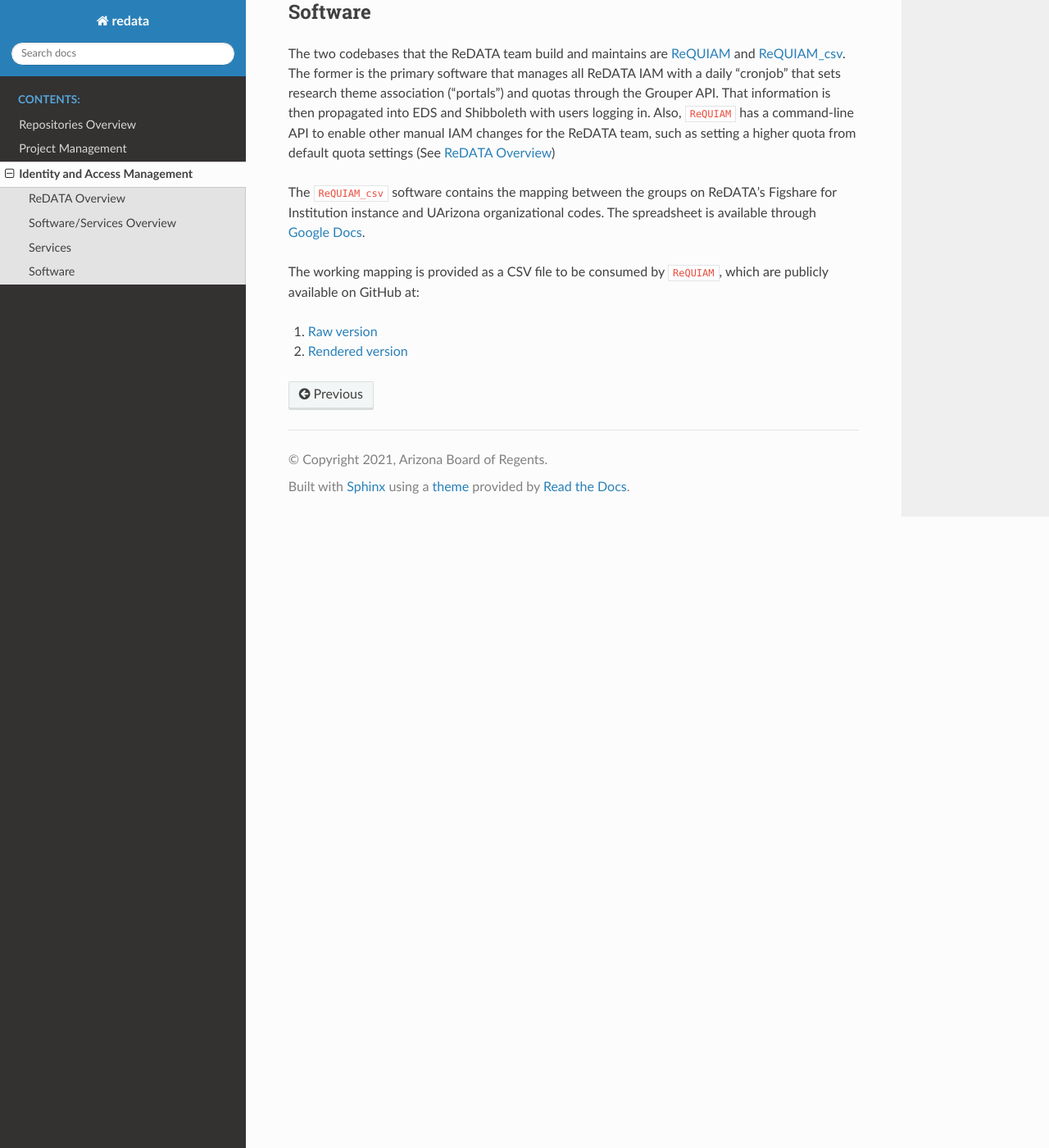
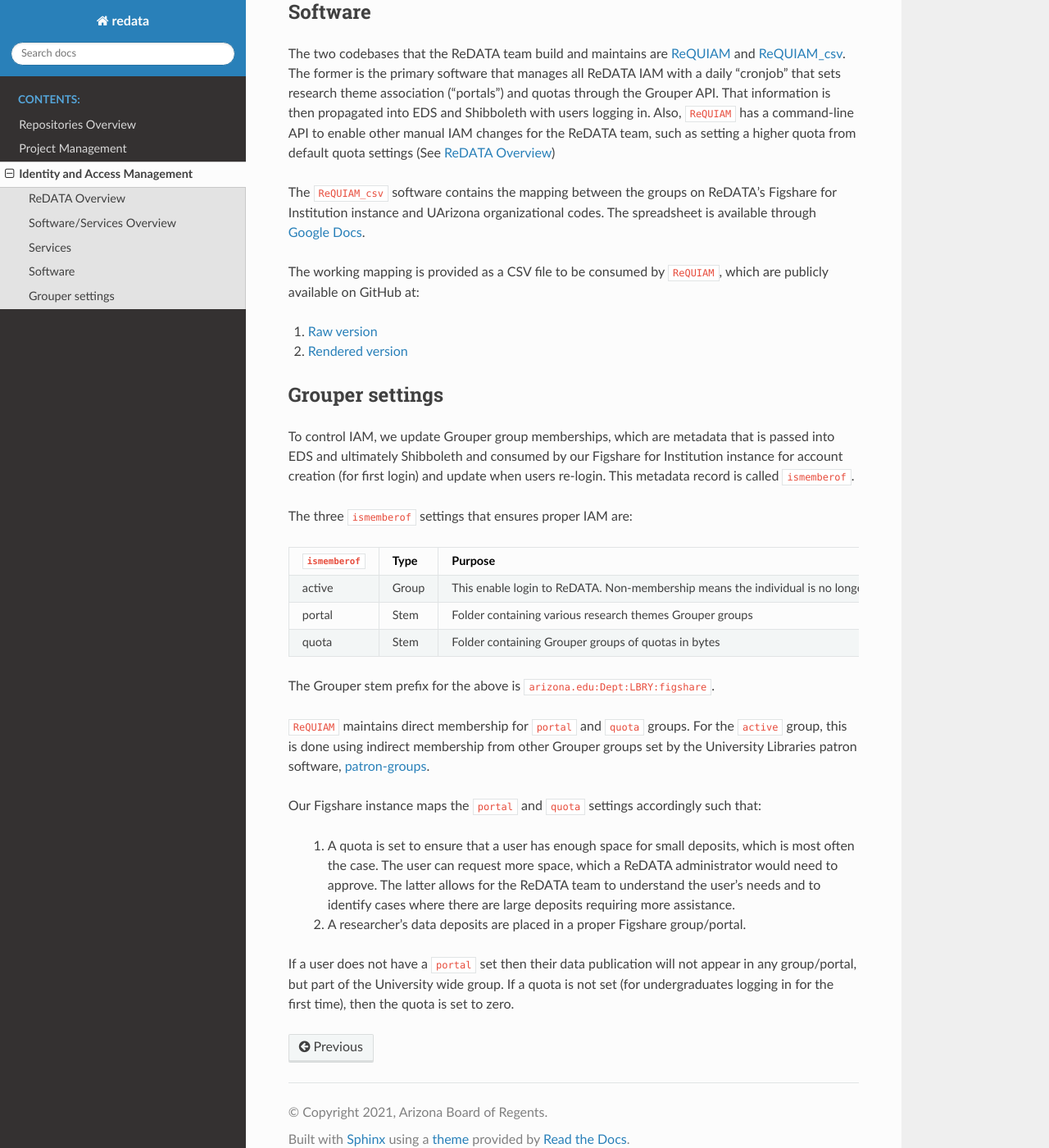
Before and after one commit to UAL-RE/redata-docs, a Sphinx documentation site: the page built from source/iam.rst, in a window 1280 px wide and 1400 px high, scrolled down 1214 px. Shown: the whole window at 82% size. Built offline with Sphinx 7.4.7 and the Read the Docs theme 2.0.0, drawn with Linux system fonts in a browser that asks for light colours.

Commit message:
Add Grouper settings sub-section

```diff
--- a/source/iam.rst
+++ b/source/iam.rst
@@ -87,7 +87,52 @@
 2. `Rendered version`_
 
 
+Grouper settings
+~~~~~~~~~~~~~~~~
+
+To control IAM, we update Grouper group memberships, which are metadata that
+is passed into EDS and ultimately Shibboleth and consumed by our Figshare for
+Institution instance for account creation (for first login) and update when
+users re-login. This metadata record is called ``ismemberof``.
+
+The three ``ismemberof`` settings that ensures proper IAM are:
+
++----------------+-------+------------------------------------------------------------------+
+| ``ismemberof`` | Type  | Purpose                                                          |
++================+=======+==================================================================+
+| active         | Group | This enable login to ReDATA. Non-membership means the individual |
+|                |       | is no longer an active member by Libraries privileges            |
++----------------+-------+------------------------------------------------------------------+
+| portal         | Stem  | Folder containing various research themes Grouper groups         |
++----------------+-------+------------------------------------------------------------------+
+| quota          | Stem  | Folder containing Grouper groups of quotas in bytes              |
++----------------+-------+------------------------------------------------------------------+
+
+The Grouper stem prefix for the above is ``arizona.edu:Dept:LBRY:figshare``.
+
+``ReQUIAM`` maintains direct membership for ``portal`` and ``quota`` groups.
+For the ``active`` group, this is done using indirect membership from
+other Grouper groups set by the University Libraries patron software,
+`patron-groups`_.
+
+Our Figshare instance maps the ``portal`` and ``quota`` settings accordingly
+such that:
+
+ 1. A quota is set to ensure that a user has enough space for small deposits,
+    which is most often the case. The user can request more space, which
+    a ReDATA administrator would need to approve. The latter allows for
+    the ReDATA team to understand the user's needs and to identify cases where
+    there are large deposits requiring more assistance.
+ 2. A researcher's data deposits are placed in a proper Figshare group/portal.
+
+If a user does not have a ``portal`` set then their data publication will not
+appear in any group/portal, but part of the University wide group. If a quota
+is not set (for undergraduates logging in for the first time), then the quota
+is set to zero.
+
 .. _NetID: https://netid.arizona.edu
+
+.. _patron-groups: https://github.com/ualibraries/patron-groups
 
 .. _Google Docs: https://docs.google.com/spreadsheets/d/1f8tNxj96g_4NW6LWAIx8s3AxRoBbwRvFIxUXMAYyVlU/edit#gid=1301862342
 
```
